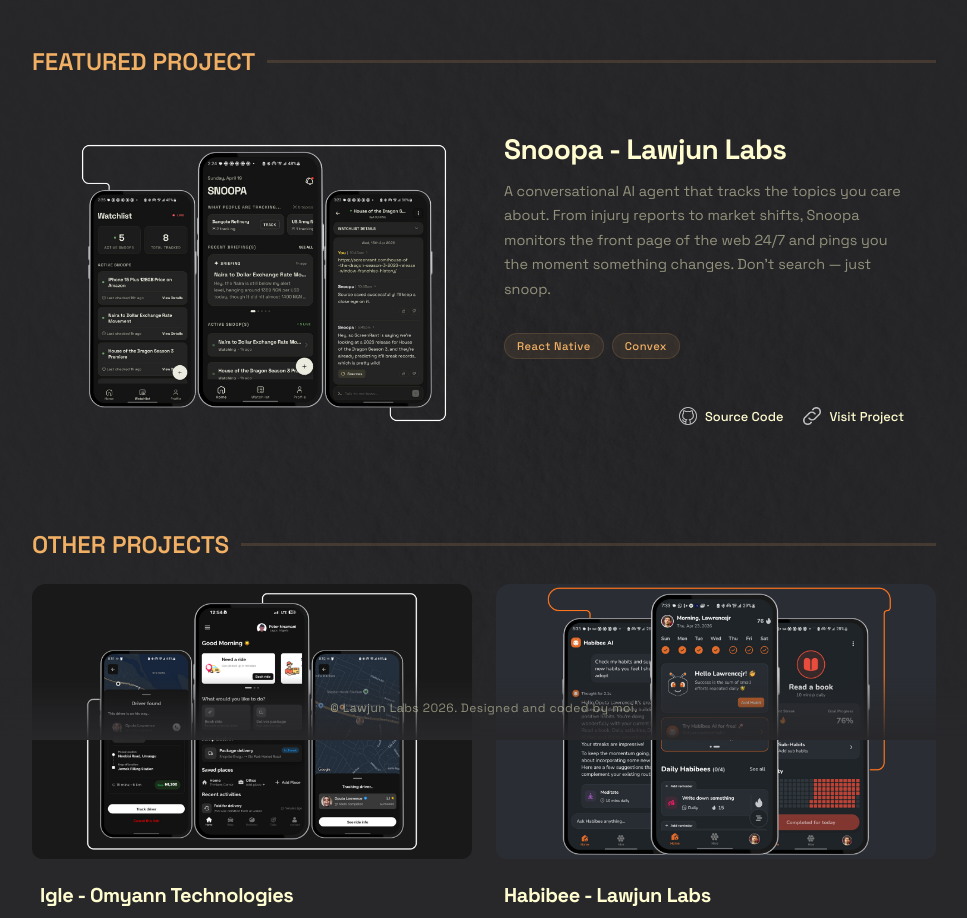
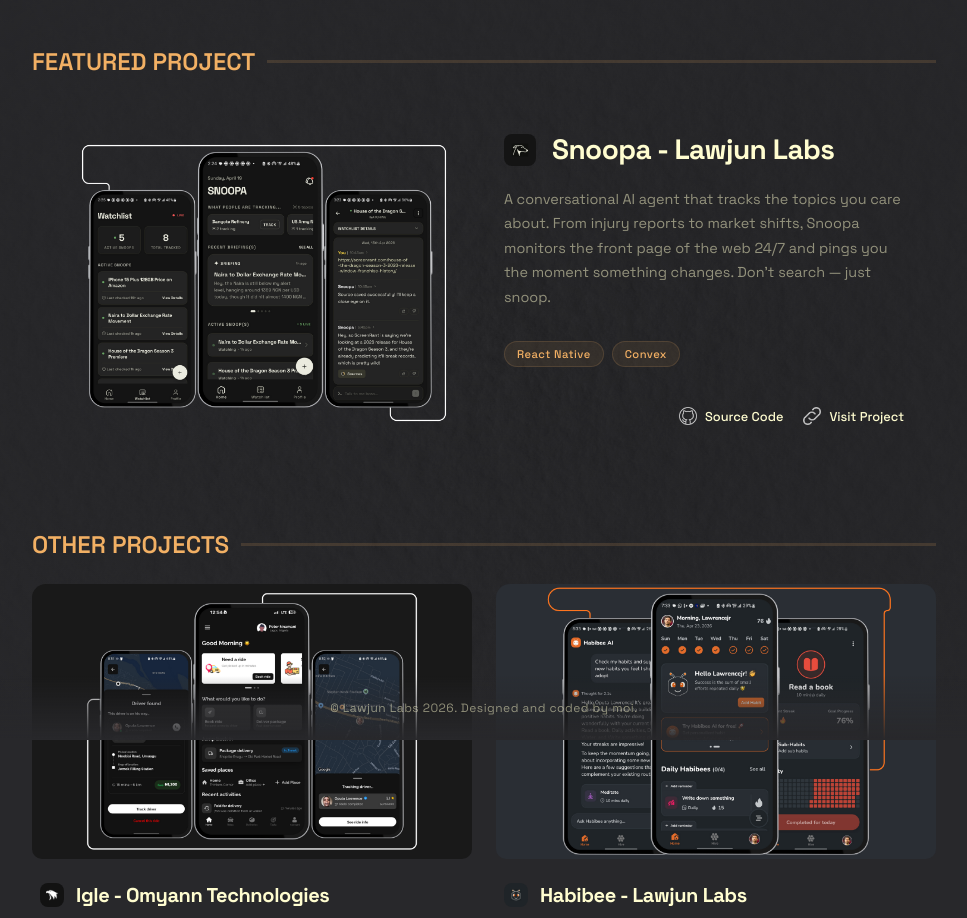
Before and after one commit to lawrencejr5/oputalawrence, a Next.js app: page /works in a window 1280 px wide. Shown: the part 60-978 px from the top of the page, without its empty margins (156-1123 px from the left). Built offline with nearby package versions, Linux system fonts and the light colour scheme.

Commit message:
added project icons to project cards

```diff
--- a/app/works/page.module.css
+++ b/app/works/page.module.css
@@ -123,6 +123,20 @@
   text-transform: uppercase;
   color: var(--primary);
   opacity: 0.8;
+}
+
+.projectTitleRow {
+  display: flex;
+  align-items: center;
+  gap: 1rem;
+  margin-bottom: 0.5rem;
+}
+
+.projectIcon {
+  flex-shrink: 0;
+  display: flex;
+  align-items: center;
+  justify-content: center;
 }
 
 .projectTitle {
@@ -275,6 +289,10 @@
   font-size: 0.65rem;
 }
 
+.cardContent .projectTitleRow {
+  gap: 0.75rem;
+}
+
 .cardContent .projectTitle {
   font-size: 1.25rem;
 }
--- a/app/works/page.tsx
+++ b/app/works/page.tsx
@@ -14,6 +14,7 @@
   title: string;
   description: string;
   image: string;
+  icon: string;
   stack: string[];
   liveUrl: string;
   githubUrl?: string;
@@ -26,6 +27,7 @@
   description:
     "A conversational AI agent that tracks the topics you care about. From injury reports to market shifts, Snoopa monitors the front page of the web 24/7 and pings you the moment something changes. Don't search — just snoop.",
   image: "/images/projects/snoopa_1.png",
+  icon: "/images/projects/snoopa-icon.png",
   stack: ["React Native", "Convex"],
   liveUrl: "https://snoopa.lawjun.ng/",
   githubUrl: "https://github.com/lawrencejr5/snoopa",
@@ -39,6 +41,7 @@
     description:
       "The all-in-one app for reliable rides and swift package deliveries. Go anywhere, grab anything — with real-time tracking, instant fare estimates, and seamless driver matching.",
     image: "/images/projects/igle_2.png",
+    icon: "/images/projects/igle-icon.png",
     stack: ["React Native", "Node.js", "MongoDB"],
     liveUrl: "https://igleride.com/",
     githubUrl: "https://github.com/lawrencejr5/igle",
@@ -50,6 +53,7 @@
     description:
       "Build atomic habits, track streaks with beautiful activity grids, get AI-powered coaching, and stay accountable with your inner circle — all in one app.",
     image: "/images/projects/habibee_1.png",
+    icon: "/images/projects/habibee-icon.png",
     stack: ["React Native", "Convex"],
     liveUrl: "https://habibee.lawjun.ng/",
     githubUrl: "https://github.com/lawrencejr5/habibee",
@@ -85,9 +89,20 @@
               />
             </div>
             <div className={styles.featuredContent}>
+              <div className={styles.projectTitleRow}>
+                <div className={styles.projectIcon}>
+                  <Image
+                    src={featuredProject.icon}
+                    alt=""
+                    width={32}
+                    height={32}
+                    style={{ borderRadius: "8px" }}
+                  />
+                </div>
                 <h2 className={styles.projectTitle}>
                   {featuredProject.title} - {featuredProject.company}
                 </h2>
+              </div>
               <p className={styles.projectDesc}>
                 {featuredProject.description}
               </p>
@@ -151,9 +166,20 @@
                   />
                 </div>
                 <div className={styles.cardContent}>
+                  <div className={styles.projectTitleRow}>
+                    <div className={styles.projectIcon}>
+                      <Image
+                        src={project.icon}
+                        alt=""
+                        width={24}
+                        height={24}
+                        style={{ borderRadius: "8px" }}
+                      />
+                    </div>
                     <h3 className={styles.projectTitle}>
                       {project.title} - {project.company}
                     </h3>
+                  </div>
                   <p className={styles.projectDesc}>{project.description}</p>
                   <div className={styles.stack}>
                     {project.stack.map((tech) => (
```
Lines whose indentation alone changed are shown as unchanged.
